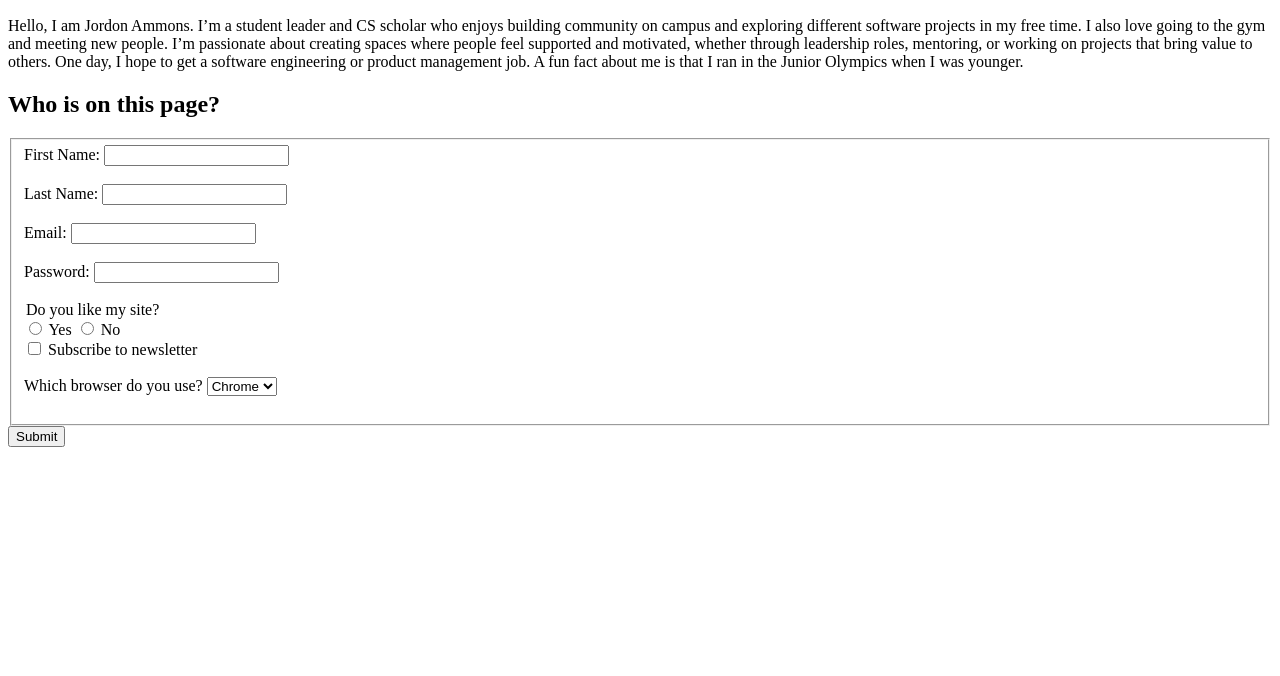
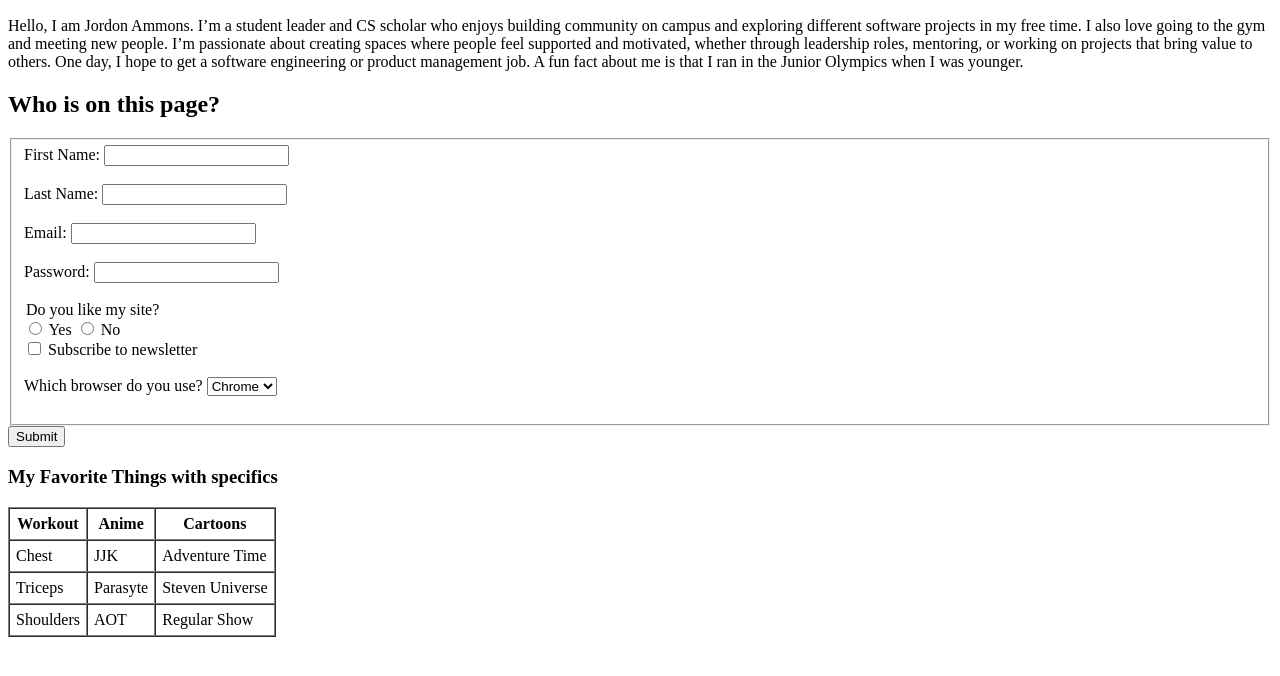
Before and after one commit to 1jordonammons/Jordon-COP3060, a plain HTML site: page index.html in a window 1280 px wide. Shown: the part 110-786 px from the top of the page. Drawn offline with Linux system fonts and the light colour scheme.

Commit message:
Added table of my favoirte things

```diff
--- a/index.html
+++ b/index.html
@@ -62,3 +62,35 @@
             <button type="submit">Submit</button>
         </form>
     </section>
+
+ <section>
+        <h3>My Favorite Things with specifics</h3>
+        <table border="1" cellpadding="6" cellspacing="0">
+          <thead>
+            <tr>
+              <th>Workout</th>
+              <th>Anime</th>
+              <th>Cartoons</th>
+            </tr>
+          </thead>
+          <tbody>
+            <tr>
+              <td>Chest</td>
+              <td>JJK</td>
+              <td>Adventure Time</td>
+            </tr>
+            <tr>
+              <td>Triceps</td>
+              <td>Parasyte</td>
+              <td>Steven Universe</td>
+            </tr>
+            <tr>
+              <td>Shoulders</td>
+              <td>AOT</td>
+              <td>Regular Show</td>
+            </tr>
+          </tbody>
+        </table>
+    </section>
+</body>
+</html>
```
